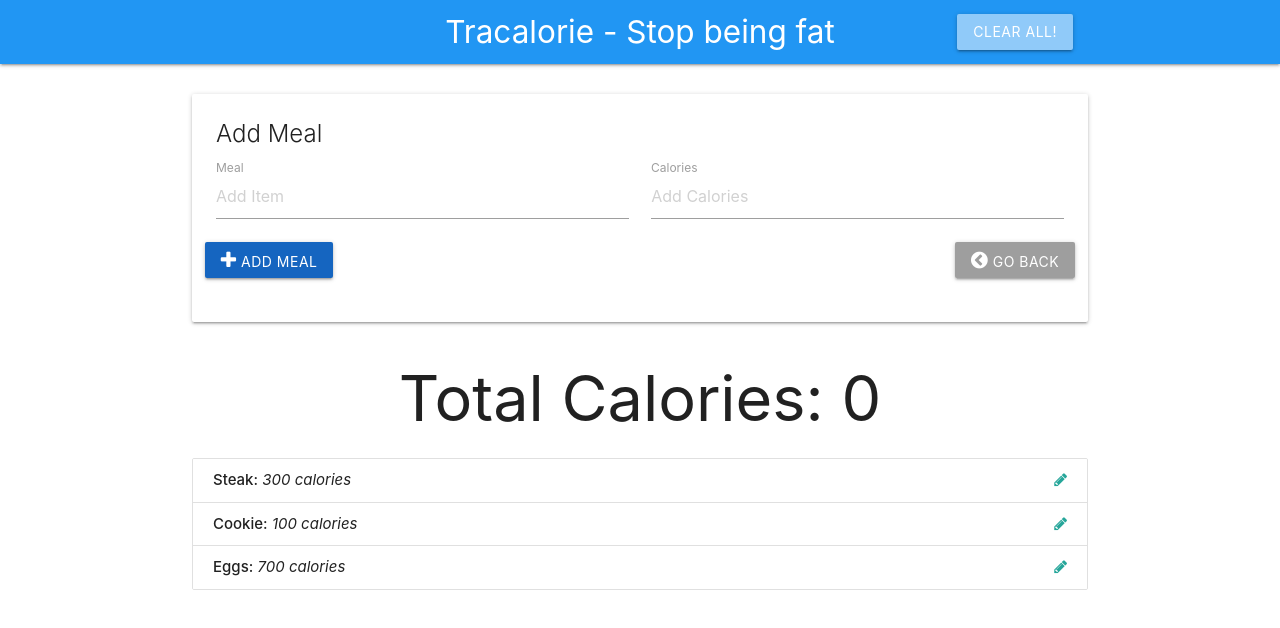
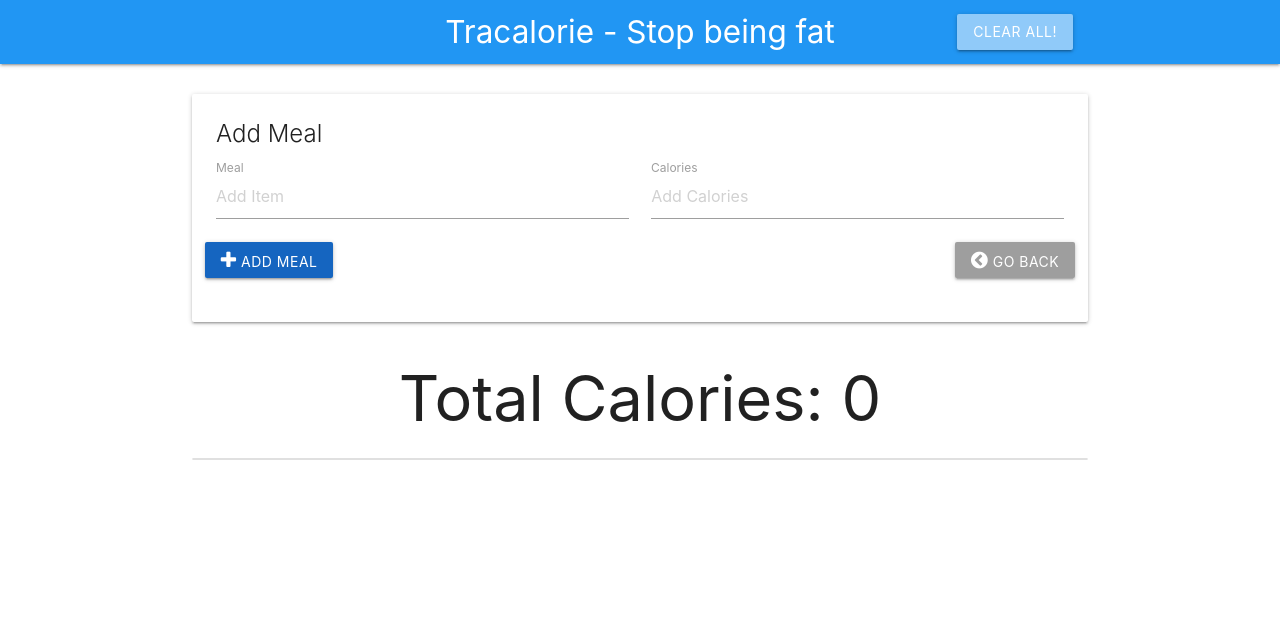
Before and after one commit to pcobos/TRACALORIE, a plain HTML site: page index.html in a window 1280 px wide. Drawn offline with nearby package versions, Linux system fonts and the light colour scheme.

Commit message:
removed extra buttons

```diff
--- a/index.html
+++ b/index.html
@@ -52,15 +52,21 @@
         </form>
       </div>
     </div>
+
+    <!-- Total calories -->
     <h1 class="center-align">Total Calories: <span class="total-calories">0</span></h1>
+
+    <!-- Item List -->
     <ul id="item-list" class="collection">
-      <li class="collection-item" id="item-0"><strong>Steak:</strong> <em>300 calories</em><a href="#" class="secondary-content"><i class="fa fa-pencil"></i></a></li>
+      <!-- <li class="collection-item" id="item-0"><strong>Steak:</strong> <em>300 calories</em><a href="#" class="secondary-content"><i class="fa fa-pencil"></i></a></li>
       <li class="collection-item" id="item-0"><strong>Cookie:</strong> <em>100 calories</em><a href="#" class="secondary-content"><i class="fa fa-pencil"></i></a></li>
-      <li class="collection-item" id="item-0"><strong>Eggs:</strong> <em>700 calories</em><a href="#" class="secondary-content"><i class="fa fa-pencil"></i></a></li>
+      <li class="collection-item" id="item-0"><strong>Eggs:</strong> <em>700 calories</em><a href="#" class="secondary-content"><i class="fa fa-pencil"></i></a></li> -->
     </ul>
   </div>
+
   <!-- JS Scripts -->
   <script src="https://code.jquery.com/jquery-3.5.1.min.js" integrity="sha256-9/aliU8dGd2tb6OSsuzixeV4y/faTqgFtohetphbbj0=" crossorigin="anonymous"></script>
   <script src="https://cdnjs.cloudflare.com/ajax/libs/materialize/1.0.0/js/materialize.min.js"></script>
+  <script src="app.js"></script>
 </body>
 </html>
```
